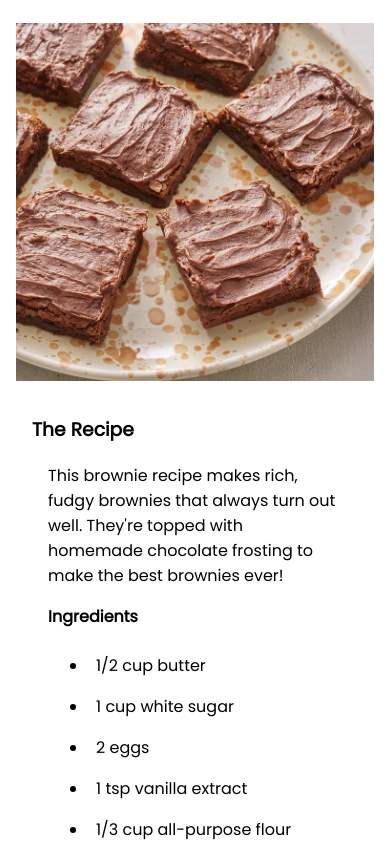
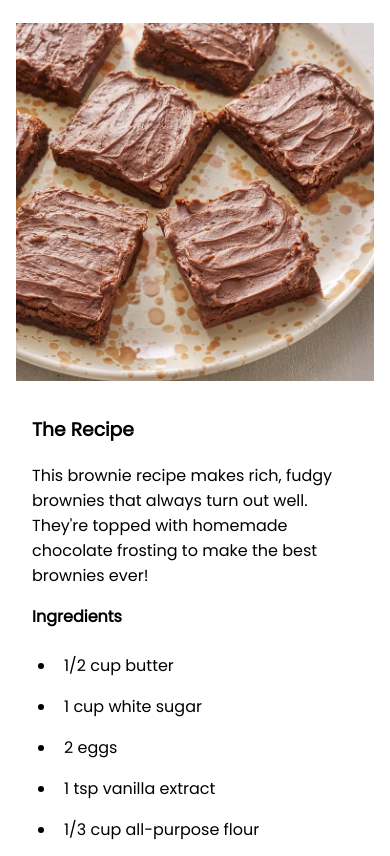
Before and after one commit to derekwhayes/odin_recipes, a plain HTML site: page recipes/brownies.html in a window 390 px wide. Shown: the part 244-1100 px from the top of the page. Drawn offline with Linux system fonts and the light colour scheme.

Commit message:
Adjusted margins for small screens

```diff
--- a/styles/styles.css
+++ b/styles/styles.css
@@ -23,14 +23,20 @@
     font-family: poppins, sans-serif;
 }
 
+html {
+    background-color: #F15025;
+}
+
 body {
     display: flex;
     flex-direction: column;
     margin: 0;
     min-height: 100vh;
+    min-height: 100svh;
     max-width: 900px;
     margin-inline: auto;
     box-shadow: 0 0 10px black;
+    background-color: white;
 }
 
 header {
@@ -117,3 +123,21 @@ footer {
     text-align: center;
     font-size: var(--fs-small);
 }
+
+@media (max-width: 400px) {
+    p {
+        margin: 0 2rem;
+    }
+
+    h4 {
+        margin: 1rem 2rem;
+    }
+
+    .ul-recipe {
+        margin: 0 1rem;
+    }
+
+    ol {
+        margin: 0 1rem;
+    }
+}
```
